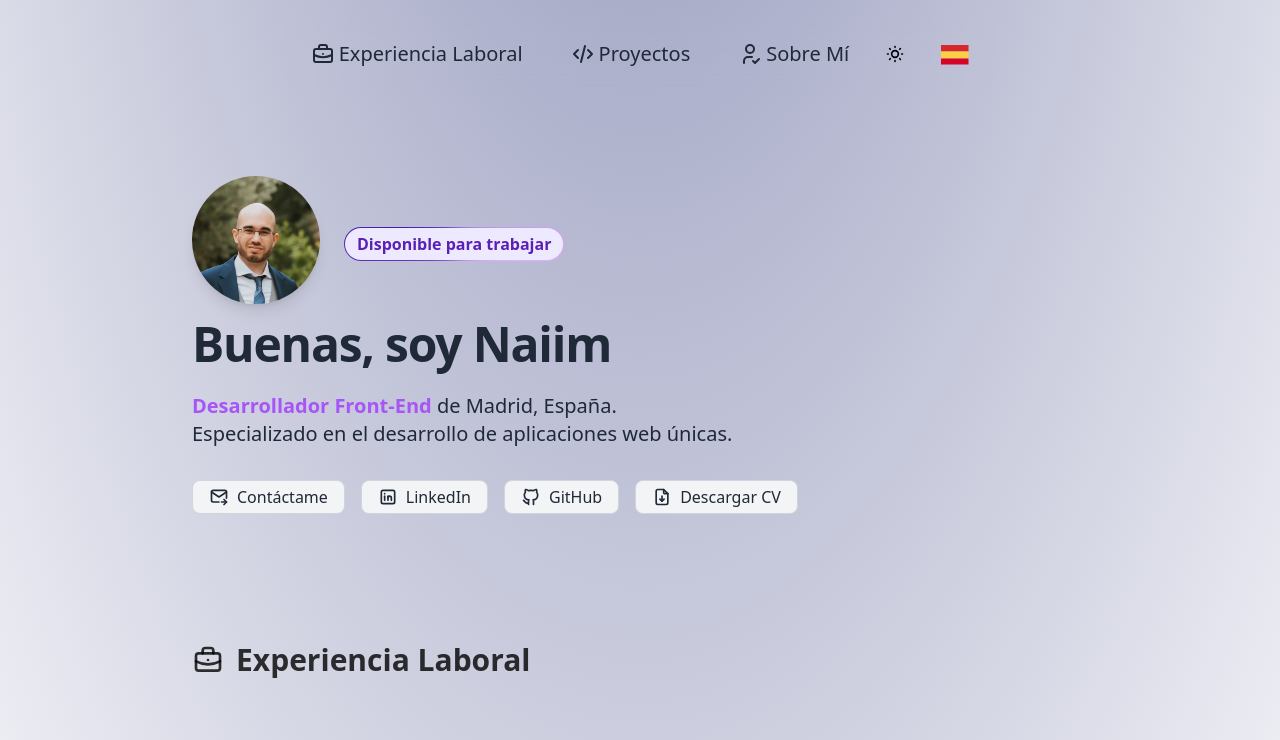
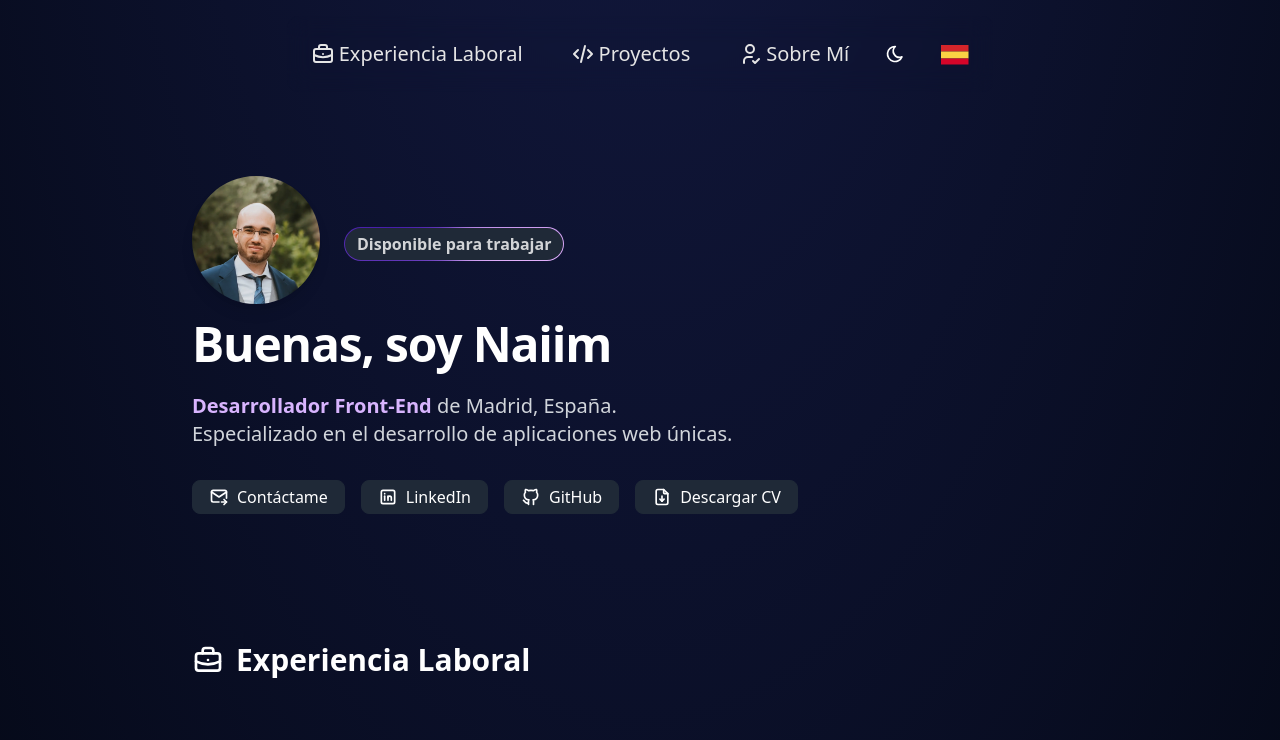
Before and after one commit to Naiimtj/porfolioNaiim, a React (Vite) app: page / in a window 1280 px wide. Shown: the top 740 px of the page. Built offline with nearby package versions, Linux system fonts and the light colour scheme.

Commit message:
feat: readme and fix theme

```diff
--- a/src/components/ThemeToggle.jsx
+++ b/src/components/ThemeToggle.jsx
@@ -10,11 +10,7 @@ const ThemeSwitcher = () => {
       if (localStorage.getItem("theme")) {
         return localStorage.getItem("theme");
       } else {
-        if (window.matchMedia("(prefers-color-scheme: dark)").matches) {
           return localStorage.setItem("theme", "dark");
-        } else {
-          return localStorage.setItem("theme", "light");
-        }
       }
     }
     return window.matchMedia("(prefers-color-scheme: dark)").matches
```
Also changed, not shown: 1 other file (tests, documents, lock files or other folders).
